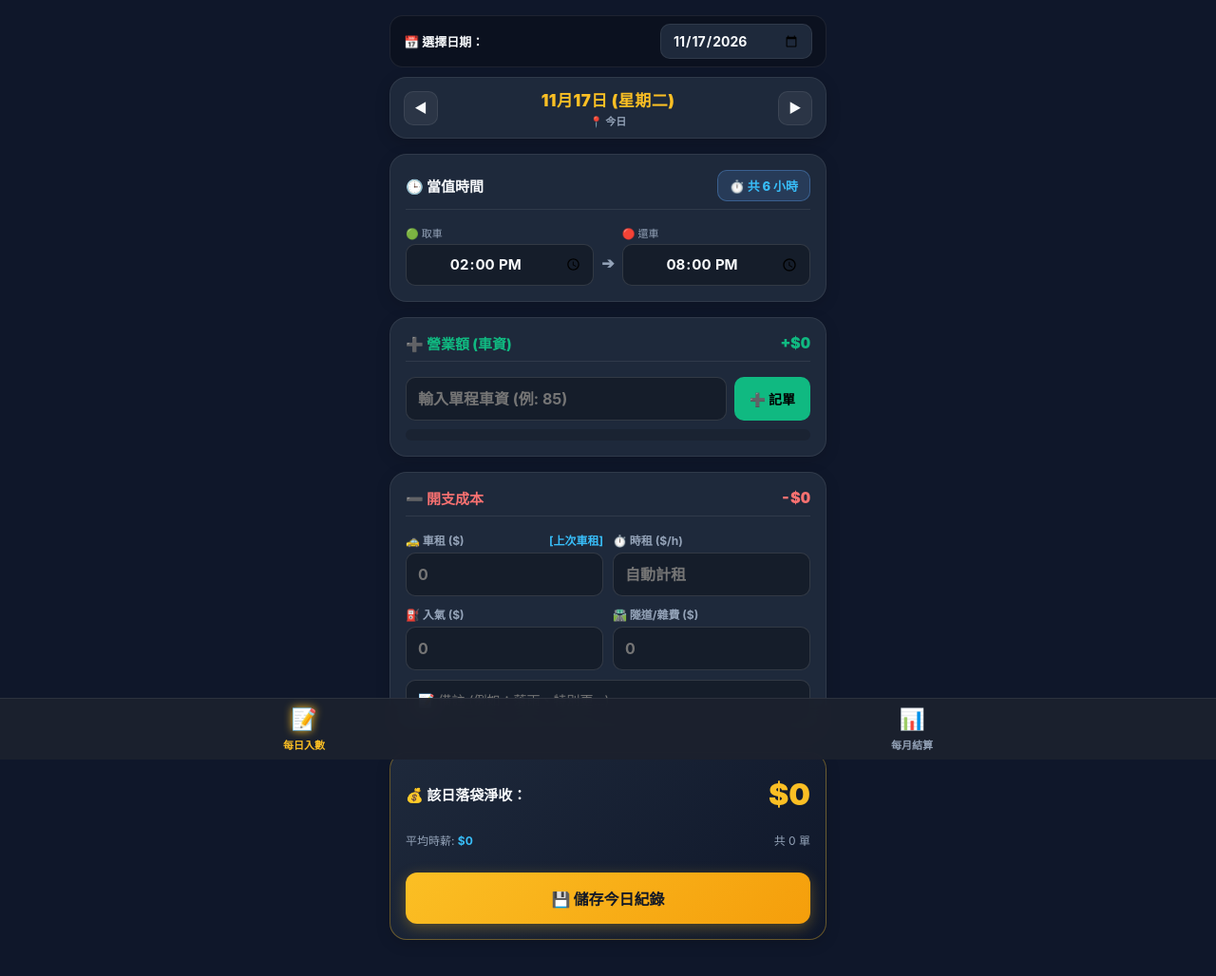
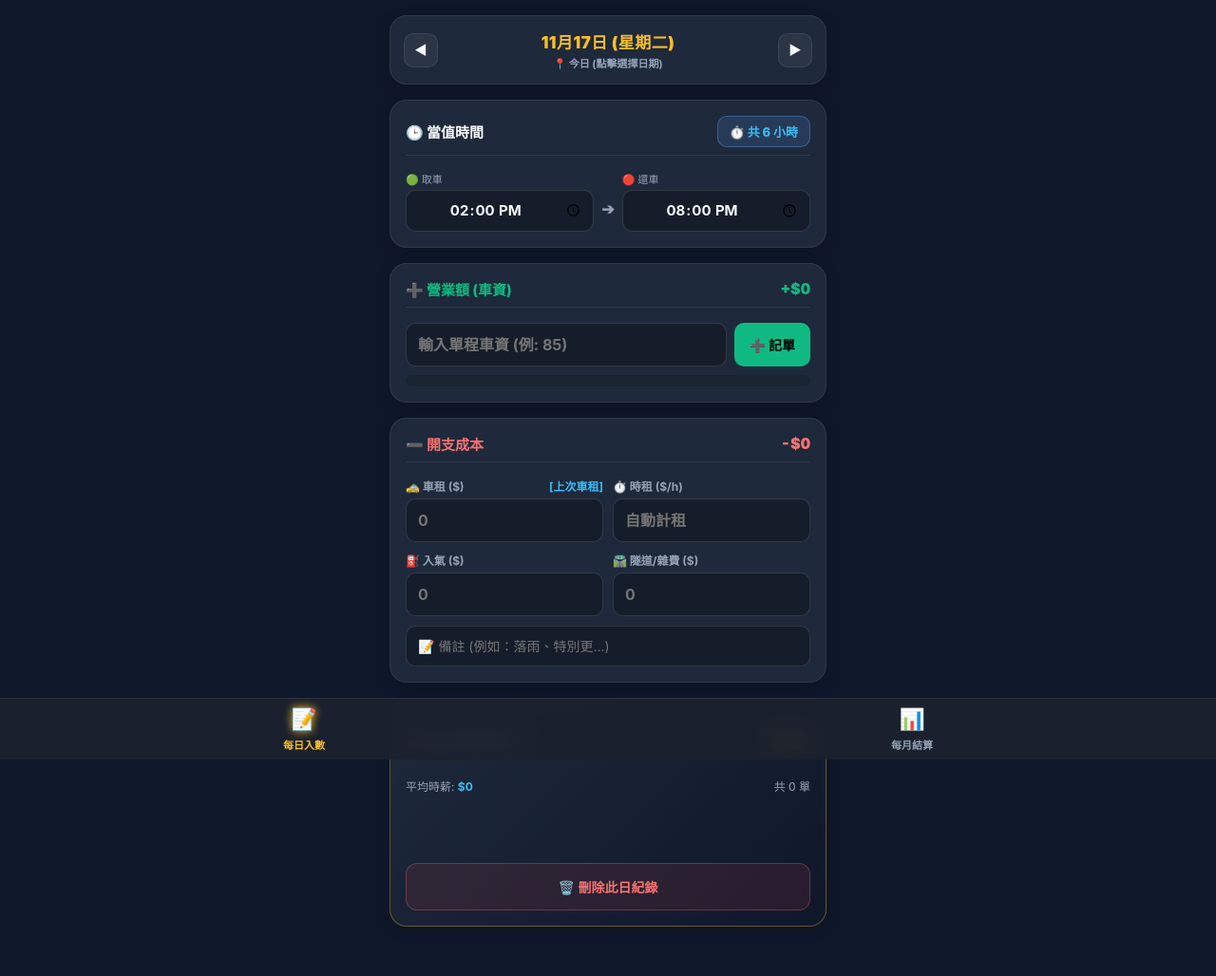
Before and after one commit to ahka0208-creator/Taxidriver, a plain HTML site: page index.html in a window 1280 px wide. Shown: the whole page at 95% size. Drawn offline with Linux system fonts and the light colour scheme.

Commit message:
Update index.html

```diff
--- a/index.html
+++ b/index.html
@@ -56,34 +56,7 @@
             to { opacity: 1; transform: translateY(0); }
         }
 
-        /* ================= 每日專屬導航 ================= */
-        .quick-jump-row {
-            display: flex;
-            justify-content: space-between;
-            align-items: center;
-            background: rgba(0, 0, 0, 0.25);
-            padding: 8px 14px;
-            border-radius: 14px;
-            border: 1px solid var(--border);
-            margin-bottom: -6px;
-        }
-        .quick-jump-row span {
-            font-size: 13px;
-            font-weight: bold;
-            color: var(--text-main);
-        }
-        .jump-date-input {
-            width: 160px;
-            background: var(--bg-card);
-            border: 1px solid var(--border);
-            color: var(--text-main);
-            padding: 8px 12px;
-            border-radius: 10px;
-            font-size: 14px;
-            font-weight: bold;
-            outline: none;
-        }
-
+        /* ================= 每日專屬導航 (連隱形 Date Picker) ================= */
         .day-nav-bar {
             background: var(--bg-card);
             border: 1px solid var(--border);
@@ -93,6 +66,7 @@
             align-items: center;
             padding: 10px 14px;
             box-shadow: 0 4px 15px rgba(0,0,0,0.2);
+            position: relative;
         }
         .nav-arrow {
             background: rgba(255, 255, 255, 0.06);
@@ -105,23 +79,39 @@
             font-weight: bold;
             cursor: pointer;
             transition: 0.2s;
+            z-index: 2;
         }
         .nav-arrow:active { transform: scale(0.9); }
+
         .day-nav-center {
             text-align: center;
-            cursor: pointer;
+            position: relative;
+            flex: 1;
+            padding: 4px 0;
+            overflow: hidden;
         }
         .day-nav-title {
             font-size: 17px;
             font-weight: 900;
             color: var(--primary);
             letter-spacing: 0.5px;
+            pointer-events: none; /* 讓點擊穿透到隱形 input */
         }
         .day-nav-sub {
             font-size: 11px;
             color: var(--text-muted);
             margin-top: 2px;
             font-weight: bold;
+            pointer-events: none;
+        }
+        /* 隱形原生日期選擇器，完全覆蓋中央文字 */
+        .hidden-date-picker {
+            position: absolute;
+            top: 0; left: 0; right: 0; bottom: 0;
+            width: 100%; height: 100%;
+            opacity: 0;
+            cursor: pointer;
+            z-index: 10;
         }
 
         /* ================= 獨立卡片設計 ================= */
@@ -175,7 +165,7 @@
             justify-content: space-between;
             font-weight: bold;
         }
-        .num-input, .date-input, .time-input, .note-input {
+        .num-input, .time-input, .note-input {
             width: 100%;
             background: rgba(0, 0, 0, 0.28);
             border: 1px solid rgba(255, 255, 255, 0.12);
@@ -189,12 +179,12 @@
         }
         .time-input { font-size: 15px; padding: 10px; text-align: center; }
         .note-input { font-size: 14px; font-weight: normal; }
-        .num-input:focus, .time-input:focus, .jump-date-input:focus {
+        .num-input:focus, .time-input:focus {
             border-color: var(--primary);
             background: rgba(0, 0, 0, 0.45);
         }
 
-        /* 時間選擇區域調整 */
+        /* 時間選擇區域 */
         .time-picker-grid {
             display: grid;
             grid-template-columns: 1fr auto 1fr;
@@ -234,7 +224,7 @@
             flex-direction: column;
             gap: 6px;
             margin-top: 4px;
-            max-height: 240px;
+            max-height: 280px;
             overflow-y: auto;
             background: rgba(0, 0, 0, 0.15);
             border-radius: 12px;
@@ -271,7 +261,7 @@
             display: flex; align-items: center; justify-content: center;
         }
 
-        /* 結算面板與儲存按鈕 */
+        /* 結算面板與自動儲存提示 */
         .summary-card {
             background: linear-gradient(135deg, rgba(30, 41, 59, 1) 0%, rgba(15, 23, 42, 1) 100%);
             border: 1px solid rgba(251, 191, 36, 0.35);
@@ -285,34 +275,36 @@
         .net-label { font-size: 15px; font-weight: bold; color: var(--text-main); }
         .net-amount { font-size: 32px; font-weight: 900; color: var(--primary); }
 
-        .save-btn {
-            width: 100%;
-            background: linear-gradient(135deg, #FBBF24 0%, #F59E0B 100%);
-            color: #111827;
-            border: none;
-            padding: 15px;
-            border-radius: 12px;
-            font-size: 16px;
-            font-weight: 900;
-            cursor: pointer;
-            box-shadow: 0 4px 15px rgba(251, 191, 36, 0.3);
-            margin-top: 4px;
+        .auto-save-indicator {
+            display: flex;
+            justify-content: center;
+            align-items: center;
+            gap: 6px;
+            font-size: 12px;
+            color: #34D399;
+            background: rgba(16, 185, 129, 0.1);
+            padding: 8px;
+            border-radius: 10px;
+            font-weight: bold;
+            opacity: 0;
+            transition: opacity 0.3s;
         }
-        .save-btn:active { transform: scale(0.98); }
+        .auto-save-indicator.show { opacity: 1; }
 
         .del-day-btn {
-            background: transparent;
+            width: 100%;
+            background: rgba(239, 68, 68, 0.1);
             color: var(--expense);
             border: 1px solid rgba(248, 113, 113, 0.3);
-            padding: 12px;
+            padding: 14px;
             border-radius: 12px;
             font-size: 14px;
             font-weight: bold;
             cursor: pointer;
-            display: none;
+            margin-top: 6px;
         }
 
-        /* ================= 月份統計與歷史 (Tab 2) ================= */
+        /* ================= 月份統計與歷史 (Tab Monthly) ================= */
         .stats-grid {
             display: grid;
             grid-template-columns: 1fr 1fr;
@@ -414,18 +406,14 @@
     <!-- ================= 版面 1：每日入數 (Tab Daily) ================= -->
     <div id="tabDaily" class="tab-content active">
 
-        <!-- 新增：獨立選擇日期跳轉行 -->
-        <div class="quick-jump-row">
-            <span>📅 選擇日期：</span>
-            <input type="date" id="workDate" class="jump-date-input" onchange="onDateChange()">
-        </div>
-
-        <!-- 每日專屬導航 -->
+        <!-- 每日專屬導航 (內藏隱形 Date Picker) -->
         <div class="day-nav-bar">
             <button class="nav-arrow" onclick="stepDay(-1)">◀</button>
-            <div class="day-nav-center" onclick="jumpToToday()">
+            <div class="day-nav-center">
+                <!-- 隱藏的日期選擇器，覆蓋成個中心區域 -->
+                <input type="date" id="hiddenDatePicker" class="hidden-date-picker" onchange="onHiddenDateChange(event)">
                 <div class="day-nav-title" id="dayNavTitle">11月17日 (星期二)</div>
-                <div class="day-nav-sub" id="dayNavSub">📍 點擊返回今日</div>
+                <div class="day-nav-sub" id="dayNavSub">📅 點擊選擇日期</div>
             </div>
             <button class="nav-arrow" onclick="stepDay(1)">▶</button>
         </div>
@@ -460,6 +448,7 @@
                     <input type="number" inputmode="decimal" id="tripAmount" class="num-input" placeholder="輸入單程車資 (例: 85)" onkeypress="if(event.key==='Enter') addTrip()">
                     <button class="trip-add-btn" onclick="addTrip()">➕ 記單</button>
                 </div>
+                <!-- 垂直清單式顯示每一單 -->
                 <div class="trip-list" id="tripListContainer"></div>
             </div>
         </div>
@@ -491,12 +480,12 @@
                     <input type="number" inputmode="decimal" id="expTunnel" class="num-input" placeholder="0" oninput="calcLive()">
                 </div>
                 <div class="field-box full">
-                    <input type="text" id="shiftNote" class="note-input" placeholder="📝 備註 (例如：落雨、特別更...)">
+                    <input type="text" id="shiftNote" class="note-input" placeholder="📝 備註 (例如：落雨、特別更...)" oninput="calcLive()">
                 </div>
             </div>
         </div>
 
-        <!-- 4. 結算與儲存 -->
+        <!-- 4. 結算與自動儲存提示 -->
         <div class="info-card summary-card">
             <div class="net-row">
                 <span class="net-label">💰 該日落袋淨收：</span>
@@ -507,7 +496,11 @@
                 <span id="tripCountSummary">共 0 單</span>
             </div>
 
-            <button class="save-btn" onclick="saveDayRecord()">💾 儲存今日紀錄</button>
+            <!-- 取代原本的手動 Save 掣 -->
+            <div class="auto-save-indicator" id="autoSaveIndicator">
+                ✅ 系統已自動獨立儲存
+            </div>
+
             <button class="del-day-btn" id="delDayBtn" onclick="deleteCurrentDay()">🗑️ 刪除此日紀錄</button>
         </div>
     </div>
@@ -561,21 +554,27 @@
 </div>
 
 <script>
-    let records = JSON.parse(localStorage.getItem('hk_taxi_ledger_v6')) || [];
+    // 獨立資料庫，採用 v7
+    let records = JSON.parse(localStorage.getItem('hk_taxi_ledger_v7')) || [];
+    if (records.length === 0) {
+        records = JSON.parse(localStorage.getItem('hk_taxi_ledger_v6')) || [];
+    }
 
     let currentViewDateObj = new Date();
     let currentHours = 6;
     let currentTrips = [];
-    let currentEditingId = null;
+    let autoSaveTimeout = null;
 
     const WEEKDAYS = ["日", "一", "二", "三", "四", "五", "六"];
 
     window.onload = () => {
+        // 設定預設時間
         const savedStart = localStorage.getItem('hk_taxi_start_time');
         const savedEnd = localStorage.getItem('hk_taxi_end_time');
         if (savedStart) document.getElementById('startTime').value = savedStart;
         if (savedEnd) document.getElementById('endTime').value = savedEnd;
 
+        // 初始化月曆過濾器為今個月
         const yyyy = currentViewDateObj.getFullYear();
         const mm = String(currentViewDateObj.getMonth() + 1).padStart(2, '0');
         document.getElementById('filterMonth').value = `${yyyy}-${mm}`;
@@ -593,6 +592,9 @@
 
         if (tabName === 'Monthly') {
             renderMonthlyTab();
+        } else {
+            // 切返去 Daily 時更新一下今日標籤 (可能過咗凌晨)
+            loadDayData(currentViewDateObj);
         }
         window.scrollTo({ top: 0, behavior: 'smooth' });
     }
@@ -615,8 +617,9 @@
         loadDayData(currentViewDateObj);
     }
 
-    function onDateChange() {
-        const newDateStr = document.getElementById('workDate').value;
+    // 處理隱形原生 Date Picker 改變
+    function onHiddenDateChange(e) {
+        const newDateStr = e.target.value;
         if (newDateStr) {
             currentViewDateObj = new Date(newDateStr);
             loadDayData(currentViewDateObj);
@@ -632,22 +635,22 @@
     // 載入指定日期的資料去畫面
     function loadDayData(dObj) {
         const dateStr = getFormattedDate(dObj);
-        document.getElementById('workDate').value = dateStr; // 同步更新頂部選擇日期
 
-        // 更新導航標題
+        // 更新頂部標題與隱形 Date Picker 數值
         const m = dObj.getMonth() + 1;
         const d = dObj.getDate();
         const w = WEEKDAYS[dObj.getDay()];
         document.getElementById('dayNavTitle').innerText = `${m}月${d}日 (星期${w})`;
+        document.getElementById('hiddenDatePicker').value = dateStr;
 
         const now = new Date();
         const isToday = (dateStr === getFormattedDate(now));
-        document.getElementById('dayNavSub').innerText = isToday ? "📍 今日" : "點擊返回今日";
+        document.getElementById('dayNavSub').innerText = isToday ? "📍 今日 (點擊選擇日期)" : "📅 點擊選擇日期";
 
+        // 搜尋資料庫有無呢日嘅紀錄
         const record = records.find(r => r.date === dateStr);
 
         if (record) {
-            currentEditingId = record.id;
             document.getElementById('startTime').value = record.startTime;
             document.getElementById('endTime').value = record.endTime;
             currentTrips = [...(record.trips || [])];
@@ -659,11 +662,12 @@
             document.getElementById('expOther').value = record.other || '';
             document.getElementById('shiftNote').value = record.note || '';
 
+            // 顯示刪除按鈕
             document.getElementById('delDayBtn').style.display = 'block';
         } else {
-            currentEditingId = null;
             currentTrips = [];
 
+            // 如果無紀錄，清空開支 (帶入上次車租/時薪)
             const savedHourlyRate = localStorage.getItem('hk_taxi_hourly_rate');
             const lastRent = localStorage.getItem('hk_taxi_last_rent');
 
@@ -684,11 +688,12 @@
             document.getElementById('expOther').value = '';
             document.getElementById('shiftNote').value = '';
 
+            // 隱藏刪除按鈕
             document.getElementById('delDayBtn').style.display = 'none';
         }
 
         renderTrips();
-        calcLive();
+        updateCalcUI();
     }
 
     // ================= 時間與計算 =================
@@ -722,7 +727,7 @@
         if (rate > 0) {
             document.getElementById('expRent').value = Math.round(rate * currentHours);
         }
-        calcLive();
+        calcLive(); // 觸發自動儲存
     }
 
     function onHourlyRateInput() {
@@ -770,13 +775,13 @@
         input.value = '';
         input.focus();
         renderTrips();
-        calcLive();
+        calcLive(); // 觸發自動儲存
     }
 
     function removeTrip(index) {
         currentTrips.splice(index, 1);
         renderTrips();
-        calcLive();
+        calcLive(); // 觸發自動儲存
     }
 
     function renderTrips() {
@@ -788,6 +793,7 @@
             return;
         }
 
+        // 倒序顯示
         [...currentTrips].reverse().forEach((amt, reversedIdx) => {
             const realIdx = currentTrips.length - 1 - reversedIdx;
             container.innerHTML += `
@@ -802,7 +808,8 @@
         });
     }
 
-    function calcLive() {
+    // 更新計算數字 UI (不執行儲存)
+    function updateCalcUI() {
         const totalInc = currentTrips.reduce((sum, amt) => sum + amt, 0);
         const rent = getVal('expRent');
         const gas = getVal('expGas');
@@ -824,8 +831,19 @@
         document.getElementById('tripCountSummary').innerText = `共 ${currentTrips.length} 單`;
     }
 
-    // ================= 儲存紀錄 =================
-    function saveDayRecord() {
+    // ================= 100% 全自動即時儲存 (Auto-Save) =================
+    // 任何輸入改變時呼叫 calcLive
+    function calcLive() {
+        updateCalcUI();
+
+        // 防抖動 (Debounce) 自動儲存，避免連續打字時狂 Save
+        clearTimeout(autoSaveTimeout);
+        autoSaveTimeout = setTimeout(() => {
+            autoSaveCurrentRecord();
+        }, 300);
+    }
+
+    function autoSaveCurrentRecord() {
         const dateStr = getFormattedDate(currentViewDateObj);
         const startTime = document.getElementById('startTime').value;
         const endTime = document.getElementById('endTime').value;
@@ -840,11 +858,12 @@
         const totalExp = rent + gas + tunnel + other;
         const note = document.getElementById('shiftNote').value.trim();
 
-        if (totalInc === 0 && totalExp === 0) {
-            alert('請先輸入單程車資或車租開支！');
+        // 如果全部嘢都係吉，代表未入過任何有意義嘅數，唔好製造垃圾數據
+        if (tripCount === 0 && totalExp === 0 && note === '') {
             return;
         }
 
+        // 記住時間與車租設定供下次使用
         localStorage.setItem('hk_taxi_start_time', startTime);
         localStorage.setItem('hk_taxi_end_time', endTime);
         if (rent > 0) localStorage.setItem('hk_taxi_last_rent', rent);
@@ -867,30 +886,42 @@
             note
         };
 
-        if (currentEditingId) {
-            recordData.id = currentEditingId;
-            const index = records.findIndex(r => r.id === currentEditingId);
-            if (index !== -1) records[index] = recordData;
+        const existingIdx = records.findIndex(r => r.date === dateStr);
+        if (existingIdx !== -1) {
+            // 更新舊有紀錄
+            recordData.id = records[existingIdx].id;
+            records[existingIdx] = recordData;
         } else {
+            // 新增紀錄
             recordData.id = 'tx-' + Date.now();
             records.push(recordData);
         }
 
         records.sort((a, b) => b.date.localeCompare(a.date));
-        localStorage.setItem('hk_taxi_ledger_v6', JSON.stringify(records));
+        localStorage.setItem('hk_taxi_ledger_v7', JSON.stringify(records));
 
-        loadDayData(currentViewDateObj);
-        alert('✅ 已儲存此日結算！');
+        // 顯示自動儲存成功提示
+        const ind = document.getElementById('autoSaveIndicator');
+        ind.classList.add('show');
+        document.getElementById('delDayBtn').style.display = 'block'; // 有紀錄就顯示刪除掣
+
+        setTimeout(() => {
+            ind.classList.remove('show');
+        }, 2000);
     }
 
+    // 刪除整日紀錄
     function deleteCurrentDay() {
-        if (!confirm('確定要刪除此日紀錄嗎？')) return;
-        records = records.filter(r => r.id !== currentEditingId);
-        localStorage.setItem('hk_taxi_ledger_v6', JSON.stringify(records));
+        if (!confirm('確定要刪除此日所有紀錄嗎？')) return;
+        const dateStr = getFormattedDate(currentViewDateObj);
+        records = records.filter(r => r.date !== dateStr);
+        localStorage.setItem('hk_taxi_ledger_v7', JSON.stringify(records));
+
+        // 重新載入變回白紙
         loadDayData(currentViewDateObj);
     }
 
-    // ================= 渲染每月結算 (Tab 2) =================
+    // ================= 渲染每月結算 (Tab Monthly) =================
     function renderMonthlyTab() {
         const selectedMonth = document.getElementById('filterMonth').value;
         const listEl = document.getElementById('historyList');
@@ -924,7 +955,7 @@
         filtered.forEach(item => {
             const card = document.createElement('div');
             card.className = `day-group-card ${item.net < 0 ? 'loss' : ''}`;
-            card.onclick = () => jumpToSpecificDay(item.date);
+            card.onclick = () => jumpToSpecificDay(item.date); // 點擊飛去嗰日修改
 
             let expBreakdown = [];
             if (item.rent > 0) expBreakdown.push(`租 $${item.rent}`);
@@ -984,7 +1015,7 @@
                 const imported = JSON.parse(ev.target.result);
                 if (!Array.isArray(imported)) throw new Error();
                 records = imported;
-                localStorage.setItem('hk_taxi_ledger_v6', JSON.stringify(records));
+                localStorage.setItem('hk_taxi_ledger_v7', JSON.stringify(records));
                 loadDayData(currentViewDateObj);
                 alert('✅ 成功還原出車紀錄！');
             } catch {
```
